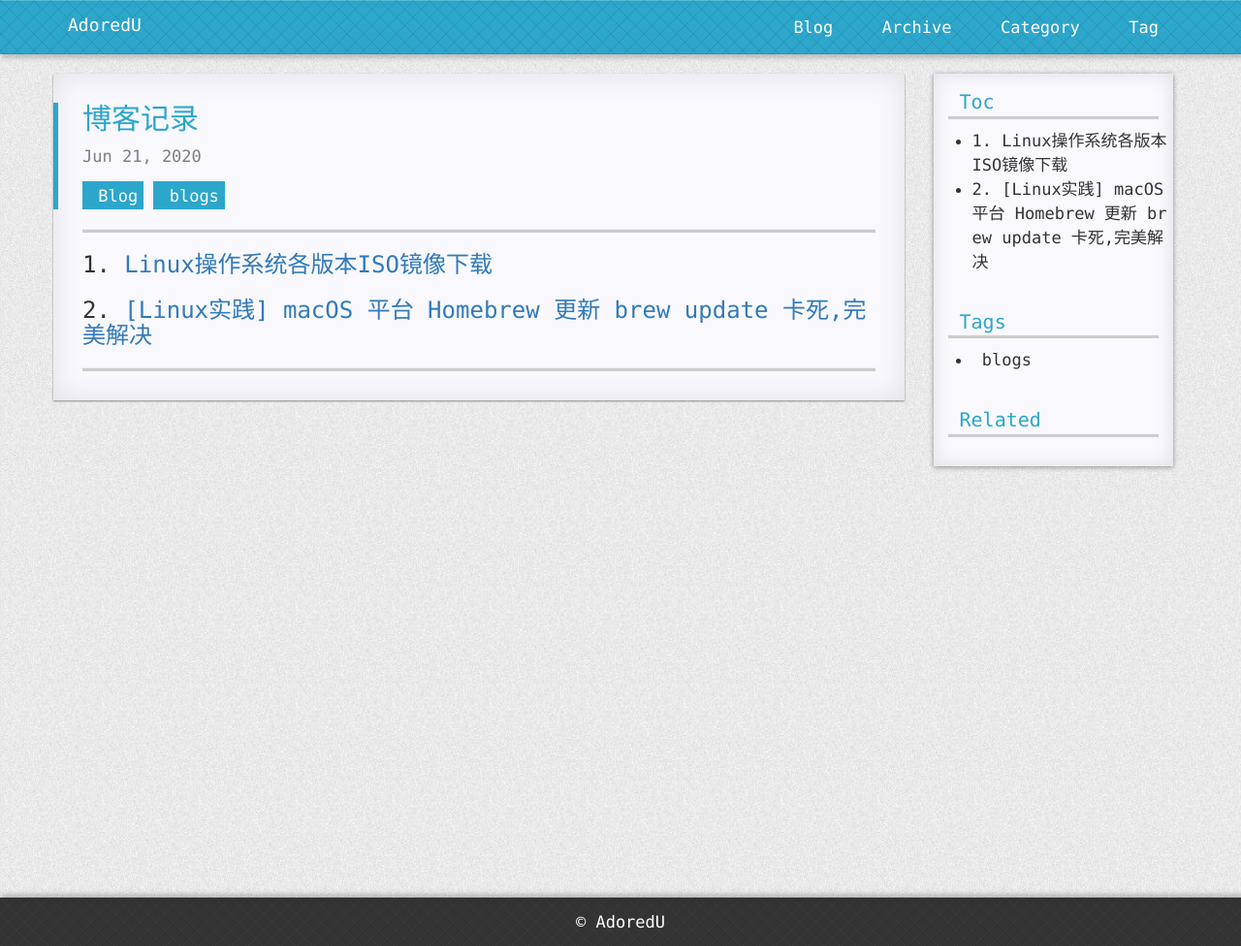
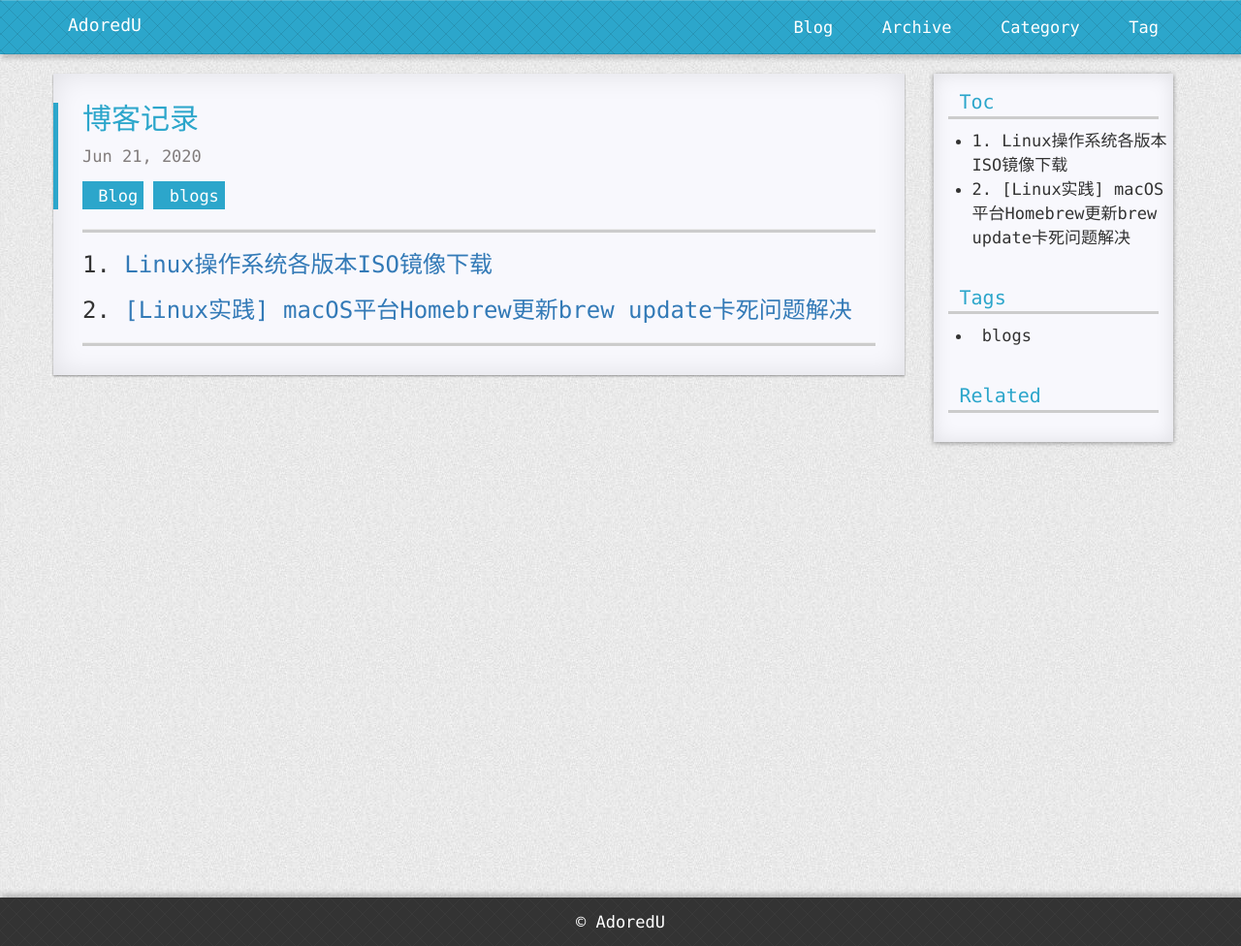
Before and after one commit to AdoredU/AdoredU.github.io, a Jekyll site: the page built from _posts/2020-06-21-blogs.md, in a window 1280 px wide. Shown: the whole page at 97% size. Built offline with Jekyll 4.4.1, drawn with Linux system fonts in a browser that asks for light colours; nearby versions of some CDN libraries; comment, search, counter and statistics services are not loaded; a style sheet for code colours, icons or effects is not loaded.

Commit message:
Update 2020-06-21-blogs.md

```diff
--- a/_posts/2020-06-21-blogs.md
+++ b/_posts/2020-06-21-blogs.md
@@ -9,4 +9,4 @@ categories: Blog
 {:toc}
 
 ### 1. [Linux操作系统各版本ISO镜像下载](http://guanjianfeng.com/archives/1159631)
-### 2. [[Linux实践] macOS 平台 Homebrew 更新 brew update 卡死,完美解决](https://www.cnblogs.com/tp0829/p/Homebrew.html)
+### 2. [[Linux实践] macOS平台Homebrew更新brew update卡死问题解决](https://www.cnblogs.com/tp0829/p/Homebrew.html)
```
